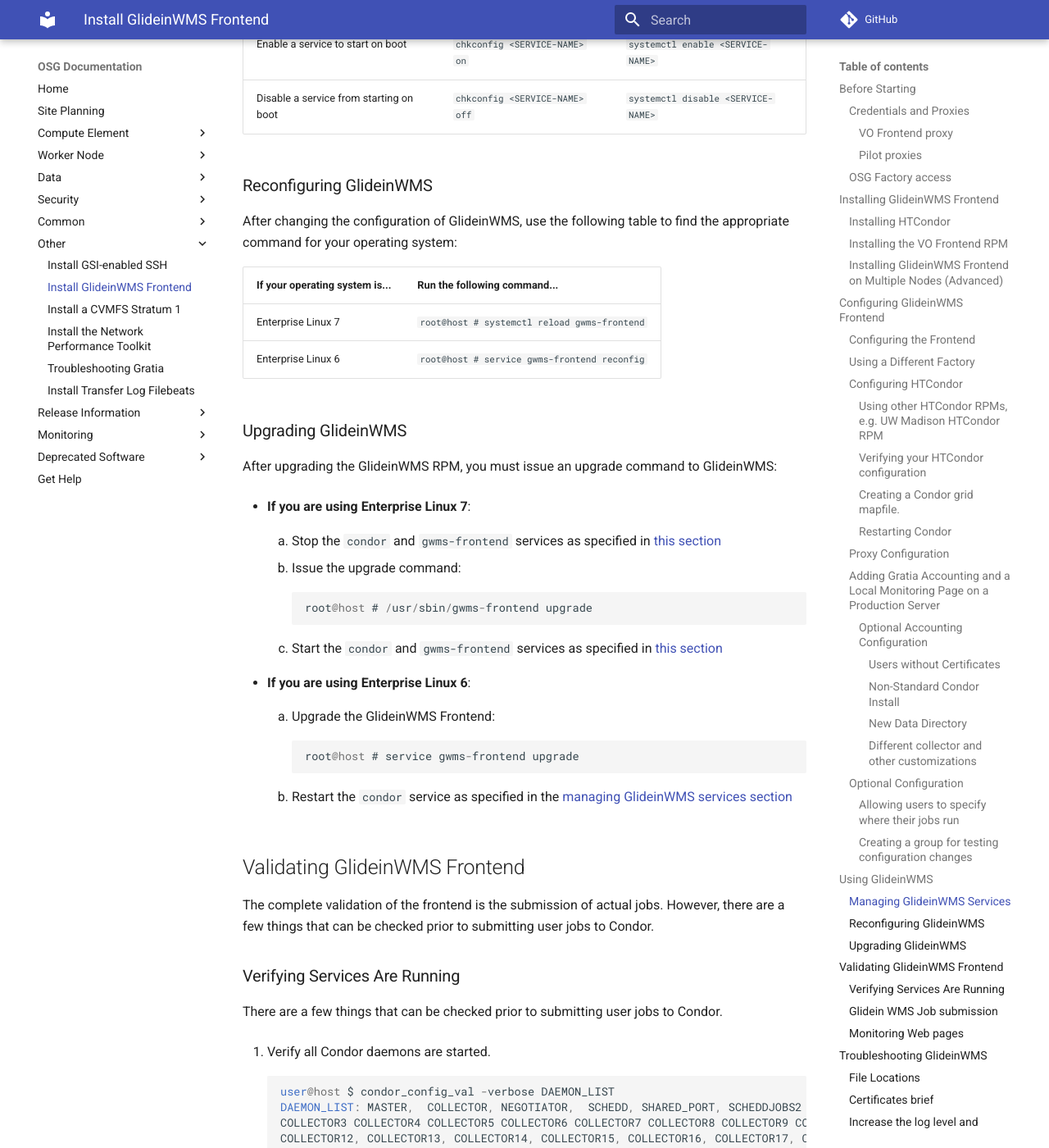
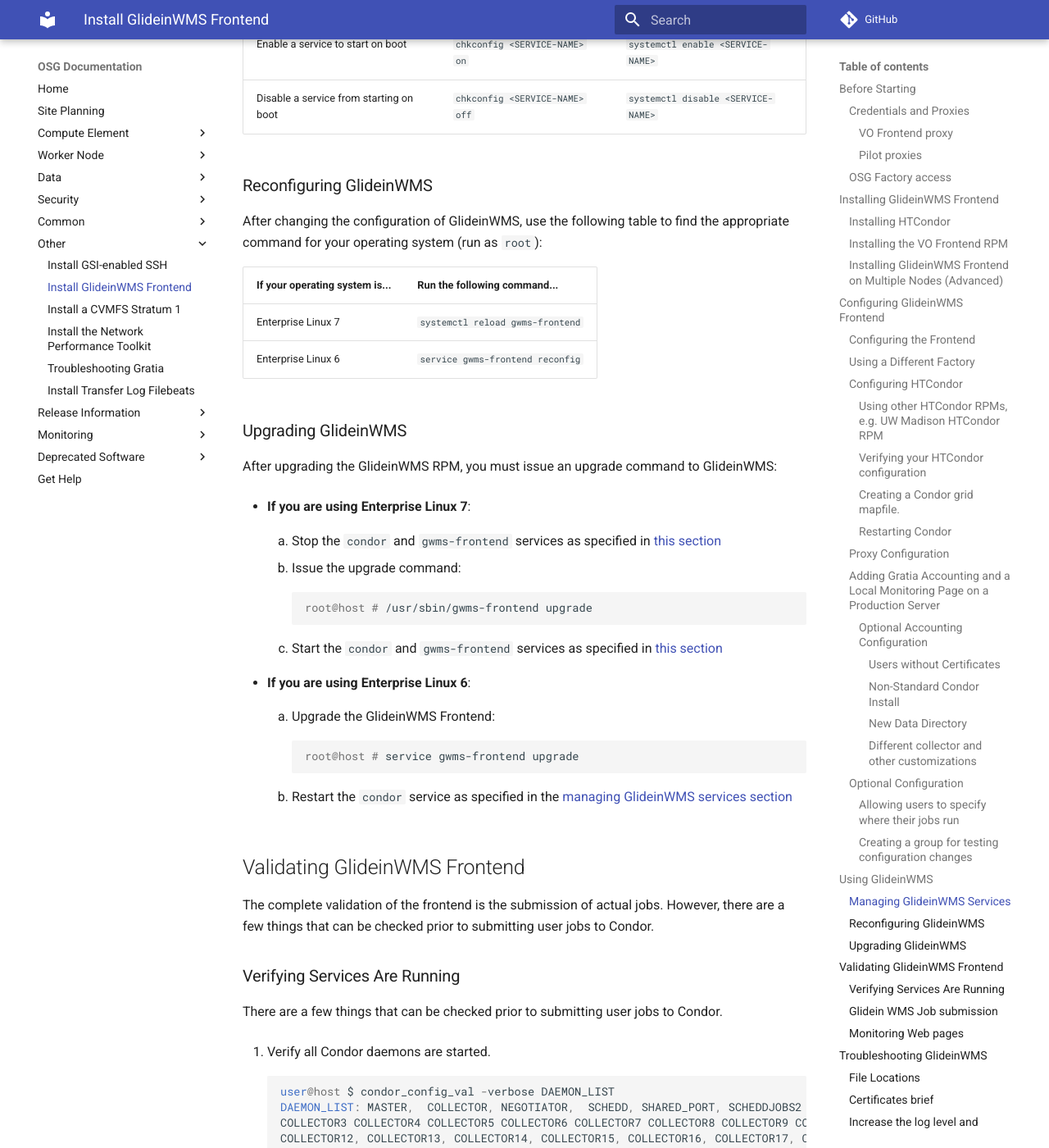
Before and after one commit to osg-htc/docs, an MkDocs documentation site: the page built from docs/other/install-gwms-frontend.md, in a window 1280 px wide and 1400 px high, scrolled down 16717 px. Shown: the whole window at 82% size. Built offline with MkDocs 1.6.1 and Material for MkDocs 9.7.7, drawn with Linux system fonts in a browser that asks for light colours; comment, search, counter and statistics services are not loaded; old or Windows-style settings are respelled for this version of MkDocs.

```diff
--- a/docs/other/install-gwms-frontend.md
+++ b/docs/other/install-gwms-frontend.md
@@ -620,12 +620,13 @@ Start the services in the order listed and stop them in reverse order. As a remi
 
 ### Reconfiguring GlideinWMS ###
 
-After changing the configuration of GlideinWMS, use the following table to find the appropriate command for your operating system:
+After changing the configuration of GlideinWMS, use the following table to find the appropriate command for your
+operating system (run as `root`):
 
 | If your operating system is... | Run the following command...                 |
 |:-------------------------------|:---------------------------------------------|
-| Enterprise Linux 7             | `root@host # systemctl reload gwms-frontend` |
-| Enterprise Linux 6             | `root@host # service gwms-frontend reconfig`  |
+| Enterprise Linux 7             | `systemctl reload gwms-frontend` |
+| Enterprise Linux 6             | `service gwms-frontend reconfig`  |
 
 ### Upgrading GlideinWMS ###
 
```
Also changed, not shown: other parts of docs/other/install-gwms-frontend.md (+2 -0 lines).
